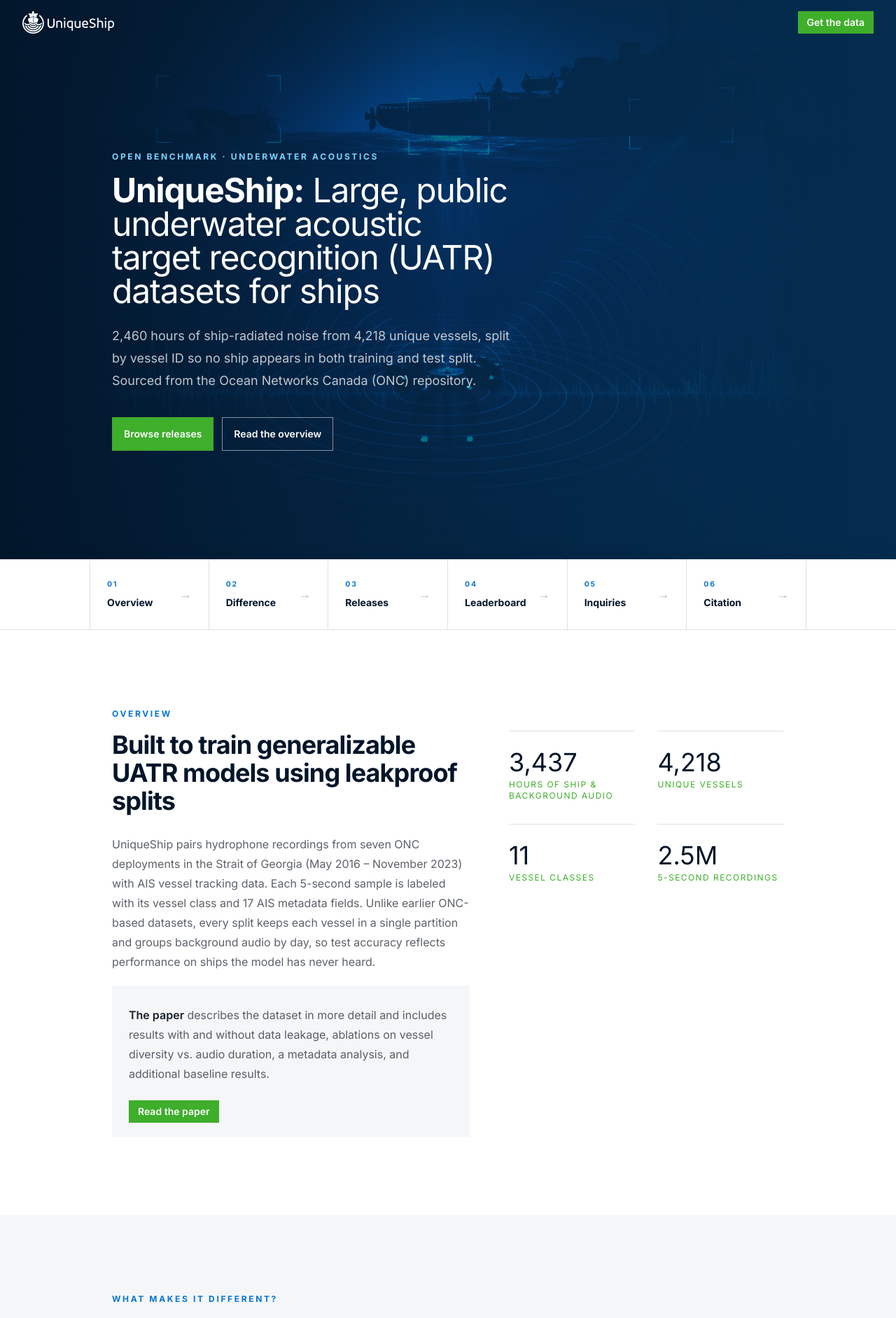
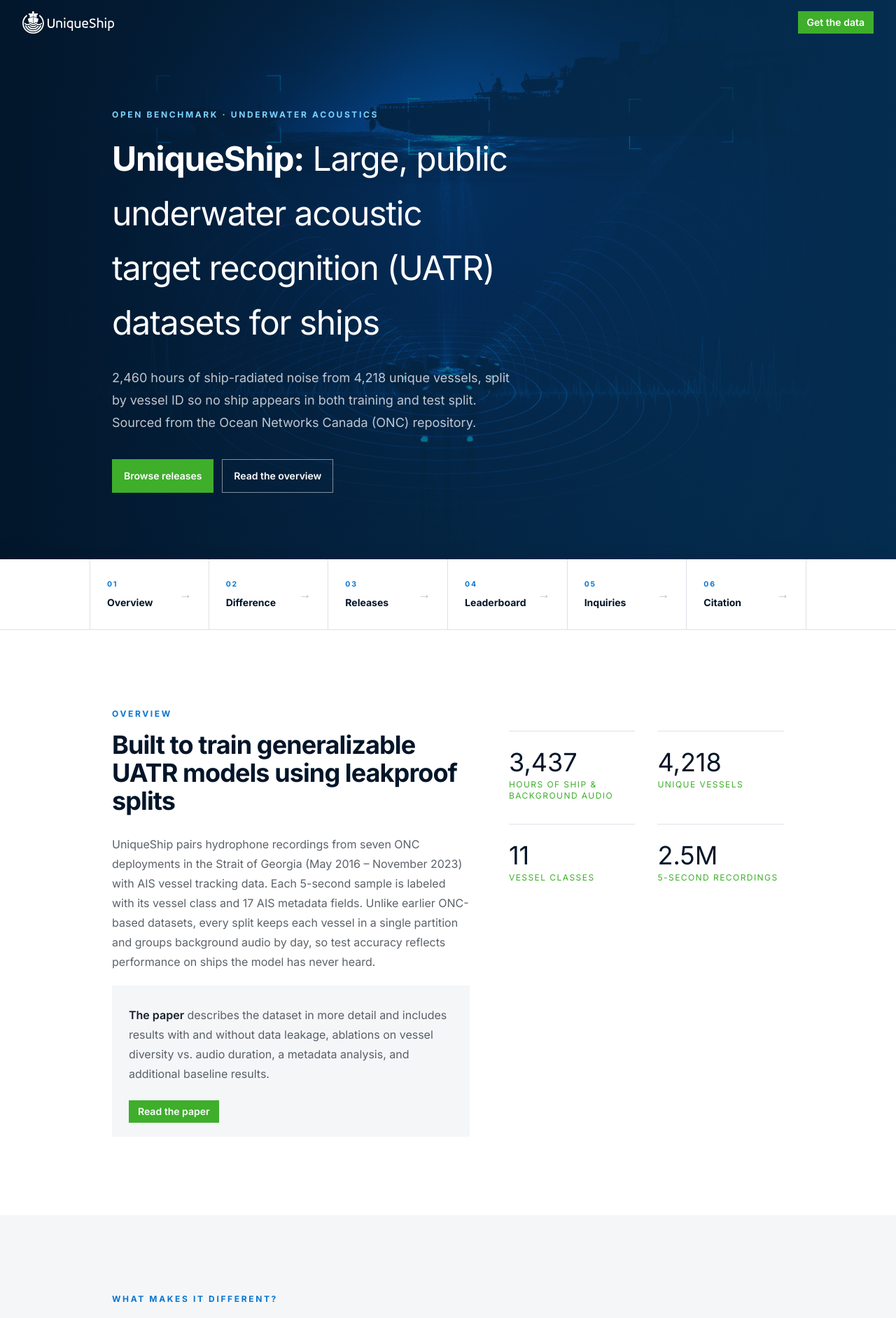
Before and after one commit to Kitware/UniqueShipData, a Jekyll site: the page built from index.md, in a window 1280 px wide. Shown: the top 1883 px of the page at 70% size. Built offline with Jekyll 4.4.1, drawn with Linux system fonts in a browser that asks for light colours.

Commit message:
Fix leading issue in Hero area on mobile

```diff
--- a/_layouts/home.html
+++ b/_layouts/home.html
@@ -18,7 +18,7 @@ layout: default
   <div class="site-container flex flex-1 items-center pb-40 pt-10 md:pb-36">
     <div class="max-w-xl">
       {% if page.hero.subheadline %}<p class="eyebrow !text-sky-300">{{ page.hero.subheadline }}</p>{% endif %}
-      <h1 class="text-4xl leading-relaxed tracking-tight md:text-5xl">{{ page.hero.headline }}</h1>
+      <h1 class="text-4xl md:leading-relaxed tracking-tight md:text-5xl">{{ page.hero.headline }}</h1>
       {% if page.hero.text %}<p class="mt-6 text-lg leading-8 text-white/75">{{ page.hero.text }}</p>{% endif %}
       {% if page.hero.buttons %}
         <div class="mt-9 flex flex-wrap gap-3">
--- a/assets/css/site.css
+++ b/assets/css/site.css
@@ -3908,10 +3908,6 @@ section[id] {
   line-height: 1.5;
 }
 
-.leading-relaxed {
-  line-height: 1.625;
-}
-
 .leading-tight {
   line-height: 1.25;
 }
@@ -4298,6 +4294,10 @@ section[id] {
     font-size: 3rem;
     line-height: 1;
   }
+
+  .md\:leading-relaxed {
+    line-height: 1.625;
+  }
 }
 
 @media (min-width: 1024px) {
```
